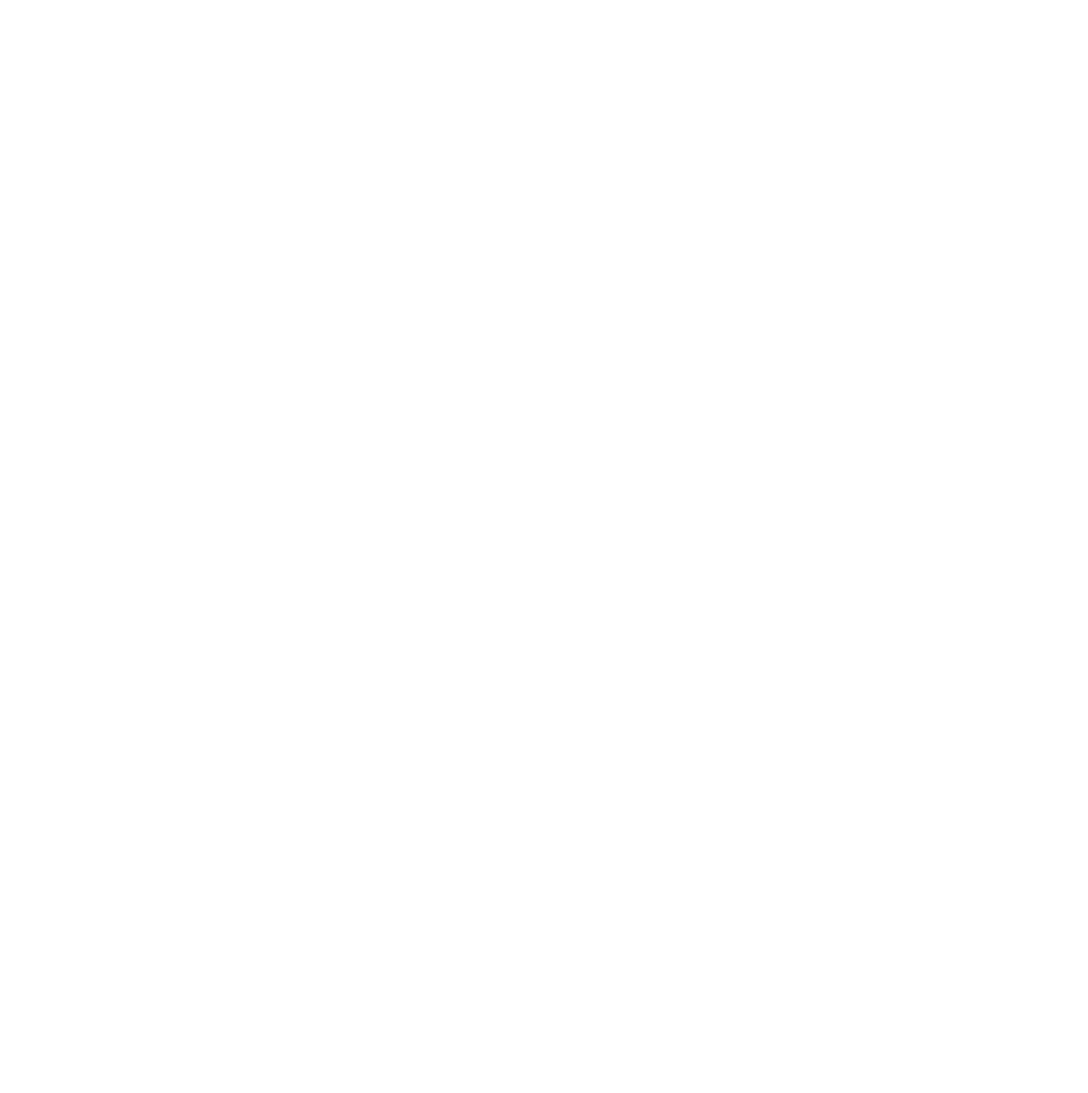
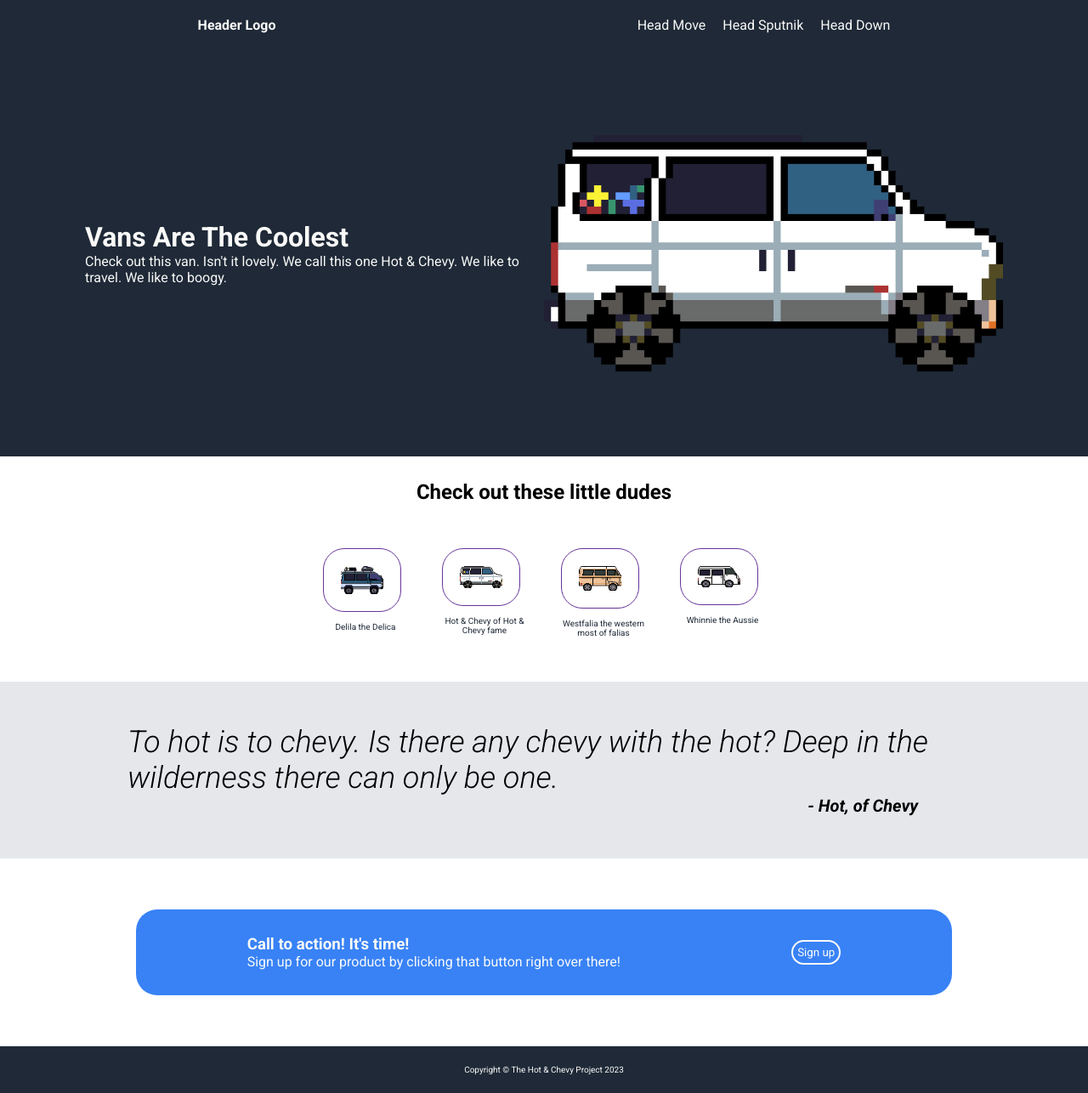
Before and after one commit to DreddyGaming/landing-page, a plain HTML site: page index.html in a window 1280 px wide. Shown: the whole page at 85% size. Before the commit the page ends 800 px from the top, so only its background shows below. Drawn offline with Linux system fonts and the light colour scheme.

Commit message:
initial html and css

```diff
--- a/css/styles.css
+++ b/css/styles.css
@@ -0,0 +1,132 @@
+*{
+    font-family: 'Roboto';
+    margin: 0px 0px 0px 0px;
+}
+.header {
+    background-color: #1F2937;
+    color: #F9FAF8;
+    display: flex;
+    justify-content: space-around;
+    border: 20px solid #1F2937;
+}
+.logo {
+    font-weight: 700;
+}
+.headerlinks {
+    display: flex;
+    gap:20px;
+    align-items: flex-end;
+}
+
+.title {
+    color: #F9FAF8;
+    background-color: #1F2937;
+    display: flex;
+    flex-direction: row;
+    justify-content: center;
+    align-items: center;
+    border: 20px solid #1F2937;
+    padding: 5em;
+}
+
+img.van {
+    width: 50%;
+}
+
+.info {
+    align-items: center;
+    display: flex;
+    flex-direction: column;
+    justify-content: space-between;
+}
+
+.thumbs {
+    display: flex;
+    flex-direction: row;
+    justify-content: space-between;
+    align-items: flex-start;
+    padding: 2em;
+}
+
+.thumbdiv {
+    padding: 2em;
+    font-size: 10px;
+    flex-wrap: wrap;
+    width: 100px;
+    justify-content: center;
+}
+
+.thumb {
+    border: 1px solid rebeccapurple;
+    border-radius: 25px;
+    padding: 2em;
+    width: 50px;
+}
+
+#thumb_desc {
+    color: #1F2937;
+    text-align: center;
+    margin-top: 10px;
+}
+
+.quote {
+    background-color: #E5E7EB;
+    display: flex;
+    flex-direction: column;
+    justify-content: center;
+    align-items: center;
+    border: 36px #E5E7EB;
+    padding: 2em;
+    padding: 50px 150px 50px 150px;
+    font-size: 36px;
+    font-style:italic;
+    font-weight: 300;
+}
+
+span {
+    font-weight: bold;
+    float: right;
+    font-size: 20px;
+    padding-right: 50px;
+}
+
+.calltoaction {
+    background-color: #3882F6;
+    margin: 60px 160px 60px 160px;
+    padding: 30px;
+    border: 300px #F9FAF8;
+    border-radius: 25px;
+    color: #F9FAF8;
+    display: flex;
+    flex-direction: row;
+    justify-content: space-around;
+    align-items: center;
+}
+
+#call, #sign {
+    margin-top: 0px;
+    margin-bottom: 0px;
+}
+
+button {
+    background-color: #3882F6;
+    border: 2px solid #F9FAF8;
+    color: #F9FAF8;
+    border-radius: 25px;
+    padding: 5px;
+}
+
+.footer {
+    background-color: #1F2937;
+    border: 36px #1F2937;
+
+    color: #F9FAF8;
+    display: flex;
+    justify-content: center;
+    padding: 0.1em;
+}
+
+#footertext{
+    padding: 20px 20px 20px 20px;
+    font-size: 10px;
+}
--- a/index.html
+++ b/index.html
@@ -4,9 +4,61 @@
     <meta charset="UTF-8">
     <meta http-equiv="X-UA-Compatible" content="IE=edge">
     <meta name="viewport" content="width=device-width, initial-scale=1.0">
-    <title>Document</title>
+    <title>Landing Page</title>
+    <link rel='stylesheet' href='css/styles.css'/>
+    <link href='http://fonts.googleapis.com/css?family=Roboto:400,100,100italic,300,300italic,400italic,500,500italic,700,700italic,900italic,900' rel='stylesheet' type='text/css'>
 </head>
 <body>
-
+    <div class="header">
+        <div class="logo">Header Logo</div>
+        <div class="headerlinks">
+            <div class="header1">Head Move</div>
+            <div class="header2">Head Sputnik</div>
+            <div class="header3">Head Down</div>
+        </div>
+    </div>
+    <div class="title">
+        <div>
+            <h1>Vans Are The Coolest</h1>
+            <p>Check out this van. Isn't it lovely. We call this one Hot & Chevy. We like to travel. We like to boogy.</p>
+        </div>
+        <img src="img/qQtyJGK_32x.png" class="van">
+    </div>
+    <div class="info">
+        <div>
+            <h2><br>Check out these little dudes</h2>
+        </div>
+        <div class="thumbs">
+            <div class="thumbdiv">
+                <img src="img/Delica4x4.png" class="thumb"><p id="thumb_desc">Delila the Delica</p>
+            </div>
+            <div class="thumbdiv">
+                <img src="img/HotandChevy.png" class="thumb"><p id="thumb_desc">Hot & Chevy of Hot & Chevy fame</p>
+            </div>
+            <div class="thumbdiv">
+                <img src="img/Westfalia.png" class="thumb"><p id="thumb_desc">Westfalia the western most of falias</p>
+            </div>
+            <div class="thumbdiv">
+                <img src="img/Whinnie.png" class="thumb"><p id="thumb_desc">Whinnie the Aussie</p>
+            </div>
+        </div>
+    </div>
+    <div class="quote">
+        <p>
+            To hot is to chevy. Is there any chevy with the hot? Deep in the wilderness there can only be one.
+            <br>
+            <span>- Hot, of Chevy</span>
+        </p>
+    </div>
+    <div class="calltoaction">
+        <div>
+            <h3 id="call">Call to action! It's time!</h3>
+            <p id="sign">Sign up for our product by clicking that button right over there!</p>
+        </div>
+        <div><button class="signup">Sign up</button></div>
+    </div>
+    <div class="footer">
+        <p id=footertext>Copyright © The Hot & Chevy Project 2023</p>
+    </div>
 </body>
 </html>
```
Also changed, not shown: design/01.png (added), design/02.png (added), img/Delica4x4.png (added), img/HotandChevy.png (added), img/Westfalia.png (added), img/Whinnie.png (added), img/qQtyJGK_32x.png (added).
